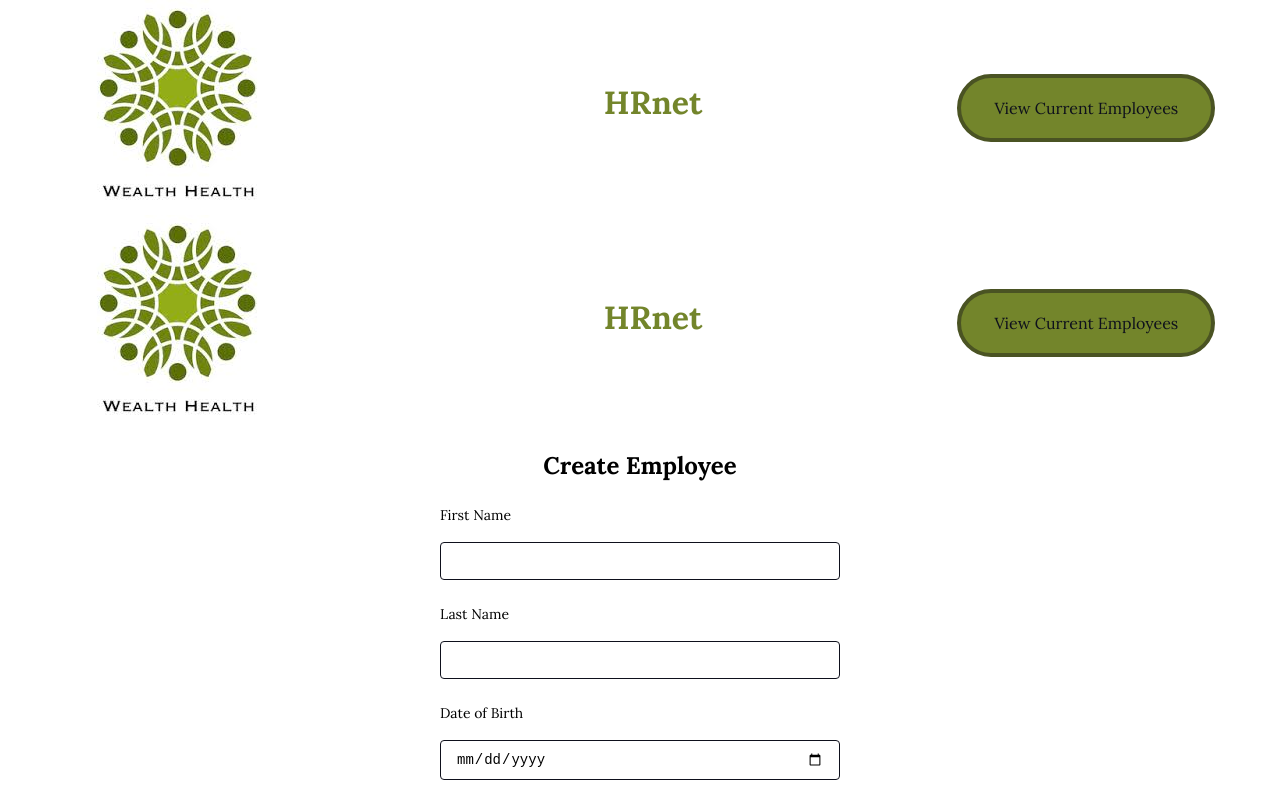
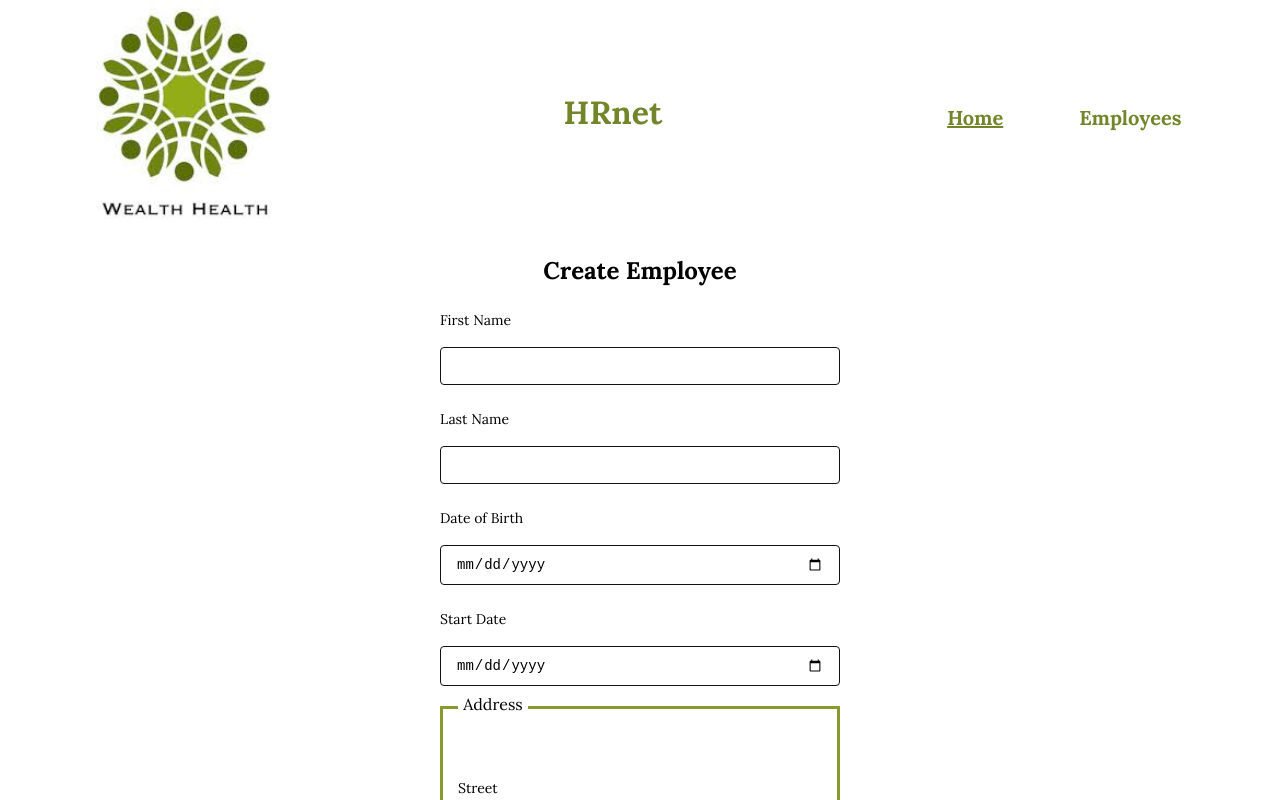
Before and after one commit to matthieucarondev/hrnet-javaScript--react, a React (Create React App) app: page / in a window 1280 px wide. Shown: the top 800 px of the page. Built offline with nearby package versions, Linux system fonts and the light colour scheme.

Commit message:
lien page  home et employees

```diff
--- a/src/components/Header.jsx
+++ b/src/components/Header.jsx
@@ -6,16 +6,15 @@ const Header = () => {
   const location = useLocation();
 
   return (
-    <div className="container">
-      <img src={logo} alt="logo" />
+    <div className={`container ${location.pathname === '/employee-list' ? 'margin' : ''}`}>
+      <img className="logo" src={logo} alt="logo" />
       <div className="title">
         <h1>HRnet</h1>
       </div>
-      {location.pathname === '/' ? (
-        <Link className="Link patch" to="/employee-list">View Current Employees</Link>
-      ) : (
-        <Link className="Link patch" to="/">View Create Employee</Link>
-      )}
+      <nav>
+        <Link className={`Link  ${location.pathname === '/' ? 'active' : ''}`} to="/">Home</Link>
+        <Link className={`Link  ${location.pathname === '/employee-list' ? 'active' : ''}`} to="/employee-list">Employees</Link>
+      </nav>
     </div>
   );
 };
--- /dev/null
+++ b/src/components/Table.jsx
@@ -0,0 +1,46 @@
+import React from 'react';
+import TableOptions from './TableOptions';
+import EmployeeTable from './EmployeeTable';
+import Pagination from './pagination';
+
+const Table = ({employeesPerPage,
+    handleEmployeesPerPageChange,
+    searchTerm,
+    handleSearchChange,
+    totalEmployees,
+    employees,
+    handleSort,
+    getSortClass,
+    currentEmployees,
+    currentPage,
+    totalPages,
+    handlePageChange}) => {
+    return (
+        <section>
+        <TableOptions
+         employeesPerPage={employeesPerPage}
+         handleEmployeesPerPageChange={handleEmployeesPerPageChange}
+         searchTerm={searchTerm}
+         handleSearchChange={handleSearchChange}
+         totalEmployees={employees.length}
+       />
+        <EmployeeTable
+          employees={employees}
+          handleSort={handleSort}
+          getSortClass={getSortClass}
+          currentEmployees={currentEmployees}
+          />
+         <div>
+           {totalPages > 1 && (
+           <Pagination
+           currentPage={currentPage}
+           totalPages={totalPages}
+           handlePageChange={handlePageChange}
+           />
+           )}
+         </div>
+         </section>
+    );
+};
+
+export default Table;
--- a/src/index.css
+++ b/src/index.css
@@ -14,24 +14,41 @@ body {
   flex-direction: row;
   align-items: center;
   justify-content: space-around;
+  .logo {
+    width: 20%;
+    height: 10%;
+  }
 }
+.margin{margin-right: 39px;
+}
+h1 {
 
-h1 {
-  font-weight: 100;
   color: #73852B;
   font-weight: 900;
   text-align: center;
   padding-bottom: 10px;
   width: 350px;
-  margin-left: 50px;
+
 
 }
 
 .Link {
+  font-size: 20px;
+  font-weight: 900;
   text-decoration: none;
-  color: #0e101c;
+  color: #73852B;
+  padding:38px;
 }
 
+.Link.active {
+  text-decoration: underline;
+}
+
+/* Style de survol pour les liens non actifs */
+.Link:not(.active):hover {
+  color: #5E6E21; /* Couleur de survol pour les liens non actifs */
+  text-decoration: underline;
+}
 .patch {
   background-color: #73852B;
   width: 250px;
@@ -39,7 +56,6 @@ h1 {
   display: flex;
   align-items: center;
   justify-content: center;
-  border: 4px solid #4a5323;
   border-radius: 50px;
 }
 
@@ -97,10 +113,9 @@ label {
 
 button[type="submit"],
 input[type="submit"] {
-  background: #86963f;
+  background: #a4c130;
   color: white;
   text-transform: uppercase;
-  border: 3px solid #a4c130;
   margin-top: 40px;
   padding: 20px;
   font-size: 16px;
--- a/src/pages/EmployeeCreate.jsx
+++ b/src/pages/EmployeeCreate.jsx
@@ -8,7 +8,7 @@ import ReactModal  from "react-modal-mc";
 import {  useNavigate } from "react-router-dom";
 import { useDispatch } from "react-redux";
 import { addEmployee } from "../reducer/employeesReducer.js";
-import Header from "../components/Header";
+
 
 
 export default function EmployeeCreate() {
@@ -46,8 +46,8 @@ const [selectedDepartment, setSelectedDepartment] = React.useState(null);
     navigate('/employee-list');
   };
   return (
-    <div className="App">
-       <Header />
+    <section>
+
         <form onSubmit={handleSubmit(onSubmit)}>
         <h2>Create Employee</h2>
           <FormInput
@@ -110,6 +110,6 @@ const [selectedDepartment, setSelectedDepartment] = React.useState(null);
       closeButtonBackground="#5E6E21"
       >
       </ReactModal>
-    </div>
+   </section>
   );
 }
--- a/src/pages/EmployeeList.jsx
+++ b/src/pages/EmployeeList.jsx
@@ -1,13 +1,6 @@
 import React, { useState } from "react";
 import { useSelector } from "react-redux";
-import Pagination from "../components/pagination";
-import EmployeeTable from "../components/EmployeeTable";
-import TableOptions from "../components/TableOptions";
-
-
-
-
-
+import Table from "../components/Table";
 
 const EmployeeList = () => {
   const employees = useSelector((state) => state.employees.employees);
@@ -92,38 +85,25 @@ const EmployeeList = () => {
   };
 
   return (
-
     <div className="employee-list">
       <h2>Current Employees</h2>
-         {employees.length > 0 &&
-         <section>
-       <TableOptions
+      {employees.length > 0 && (
+        <Table
           employeesPerPage={employeesPerPage}
           handleEmployeesPerPageChange={handleEmployeesPerPageChange}
           searchTerm={searchTerm}
           handleSearchChange={handleSearchChange}
           totalEmployees={employees.length}
-      />
-       <EmployeeTable
           employees={employees}
           handleSort={handleSort}
           getSortClass={getSortClass}
           currentEmployees={currentEmployees}
-         />
-        <div>
-          {totalPages > 1 && (
-          <Pagination
           currentPage={currentPage}
           totalPages={totalPages}
           handlePageChange={handlePageChange}
         />
       )}
-        </div>
-        </section>}
-        {
-          employees.length === 0 &&
-          <span>No employee is recorded </span>
-        }
+      {employees.length === 0 && <span>No employee is recorded </span>}
     </div>
   );
 };
```
Lines whose indentation alone changed are shown as unchanged.
